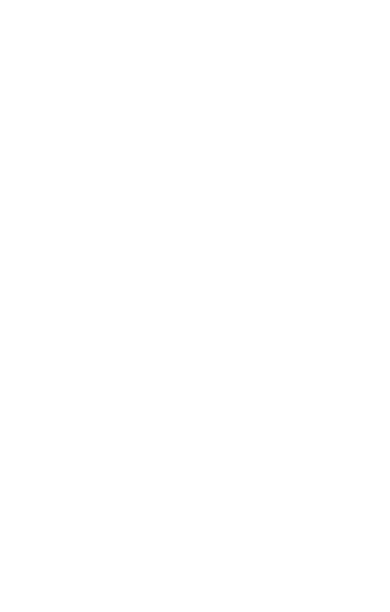
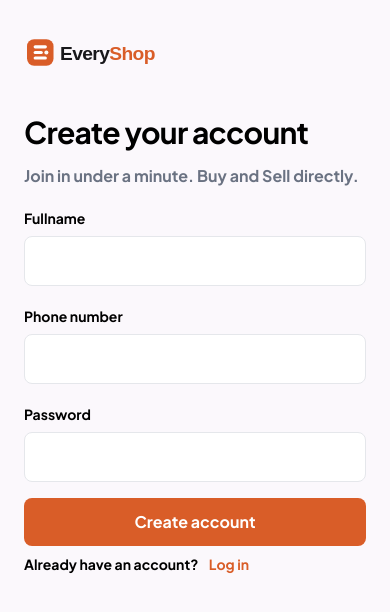
Before and after one commit to LilRex22/EveryShop-Marketplace-Frontend, a React (Vite) app: page /signup in a window 390 px wide. Before the commit this address had no page. Shown: the top 612 px of the page. Built offline with nearby package versions, Linux system fonts and the light colour scheme.

Commit message:
feat: finished the signup page UI and responsiveness

```diff
--- a/src/App.tsx
+++ b/src/App.tsx
@@ -3,6 +3,7 @@ import { Products } from "./pages/Explore_products"
 import { Login } from "./pages/Login"
 import { Layout } from "./components/Layout"
 import { BrowserRouter, Routes, Route } from "react-router-dom"
+import { Signup } from "./pages/Signup"
 
 function App() {
   return (
@@ -14,6 +15,7 @@ function App() {
             <Route path="explore-products" element={<Products />} />
           </Route>
           <Route path="/login" element={<Login />} />
+          <Route path="/signup" element={<Signup />} />
         </Routes>
       </BrowserRouter>
     </>
--- /dev/null
+++ b/src/pages/Signup.tsx
@@ -0,0 +1,60 @@
+import { CircleCheck } from 'lucide-react';
+import logo from '../assets/everyshop-logo-lockup.svg';
+
+
+export function Signup() {
+    return (
+        <div className="font-jakarta bg-[#fbf8fc] flex min-h-screen">
+            <form className="px-6 py-8 sm:px-12 lg:px-20 lg:py-10 w-full max-w-xl mx-auto lg:max-w-none lg:mx-0 lg:w-1/2">
+                <img src={logo} alt="logo" className='w-48 sm:w-70'/>
+                <h1 className='mt-10 font-bold leading-tight tracking-tight text-3xl sm:text-4xl'>Create your account</h1>
+                <p className='text-gray-500 text-md w-full sm:w-100 mt-3'>Join in under a minute. Buy and Sell directly.</p>
+
+                <div className="flex flex-col gap-2 mt-5">
+                    <label htmlFor="fullname" className='text-sm'>Fullname</label>
+                    <input
+                        type="text"
+                        name="fullname"
+                        id="fullname"
+                        className='py-3 px-2 rounded-lg bg-white border border-gray-200 outline-none focus:ring-2 focus:ring-[#D95D28]/20 transition-all duration-200 focus:border-[#D95D28]'
+                    />
+                </div>
+
+                <div className="flex flex-col gap-2 mt-5">
+                    <label htmlFor="phone" className='text-sm'>Phone number</label>
+                    <input
+                        type="number"
+                        name="phone"
+                        id="phone"
+                        className='py-3 px-2 rounded-lg bg-white border border-gray-200 outline-none focus:ring-2 focus:ring-[#D95D28]/20 transition-all duration-200 focus:border-[#D95D28]'
+                    />
+                </div>
+
+
+                <div className="flex flex-col gap-2 mt-5">
+                    <label htmlFor="password" className='text-sm'>Password</label>
+                    <input
+                        type="password"
+                        name="password"
+                        id="password"
+                        className='py-3 px-2 rounded-lg bg-white border border-gray-200 outline-none focus:ring-2 focus:ring-[#D95D28]/20 transition-all duration-200 focus:border-[#D95D28]'
+                    />
+                </div>
+
+                <button type="submit" className='rounded-lg bg-[#D95D28] hover:bg-[#a73a01] transition-all duration-200 text-white p-3 w-full mt-4'>Create account</button>
+                <p className='mt-2 text-sm'>Already have an account? <a href="login" className='text-[#D95D28] ms-2'>Log in</a></p>
+            </form>
+            <div className="login_img hidden lg:block w-1/2 bg-cover bg-center p-10">
+                <div className="rounded-2xl bg-black/10 w-fit px-3 py-1 text-white">For Sellers and Shop owners.</div>
+                <div className="mt-15">
+                    <h2 className='text-4xl font-extrabold text-white'>Sell to Your <br /> Whole City.</h2>
+                </div>
+                <div className="flex flex-col gap-3 mt-50">
+                    <p className='p-3 bg-black/20 text-white rounded-lg border border-[#f7fff3]/20'><CircleCheck className='text-[#00873c] inline-block me-2 fill-white'/>Your own online shop, in minutes</p>
+                    <p className='p-3 bg-black/20 text-white rounded-lg border border-[#f7fff3]/20'><CircleCheck className='text-[#00873c] inline-block me-2 fill-white'/>Manage your listings anytime</p>
+                    <p className='p-3 bg-black/20 text-white rounded-lg border border-[#f7fff3]/20'><CircleCheck className='text-[#00873c] inline-block me-2 fill-white'/>Buyers reach you on WhatsApp in one tap</p>
+                </div>
+            </div>
+        </div>
+    )
+}
```
